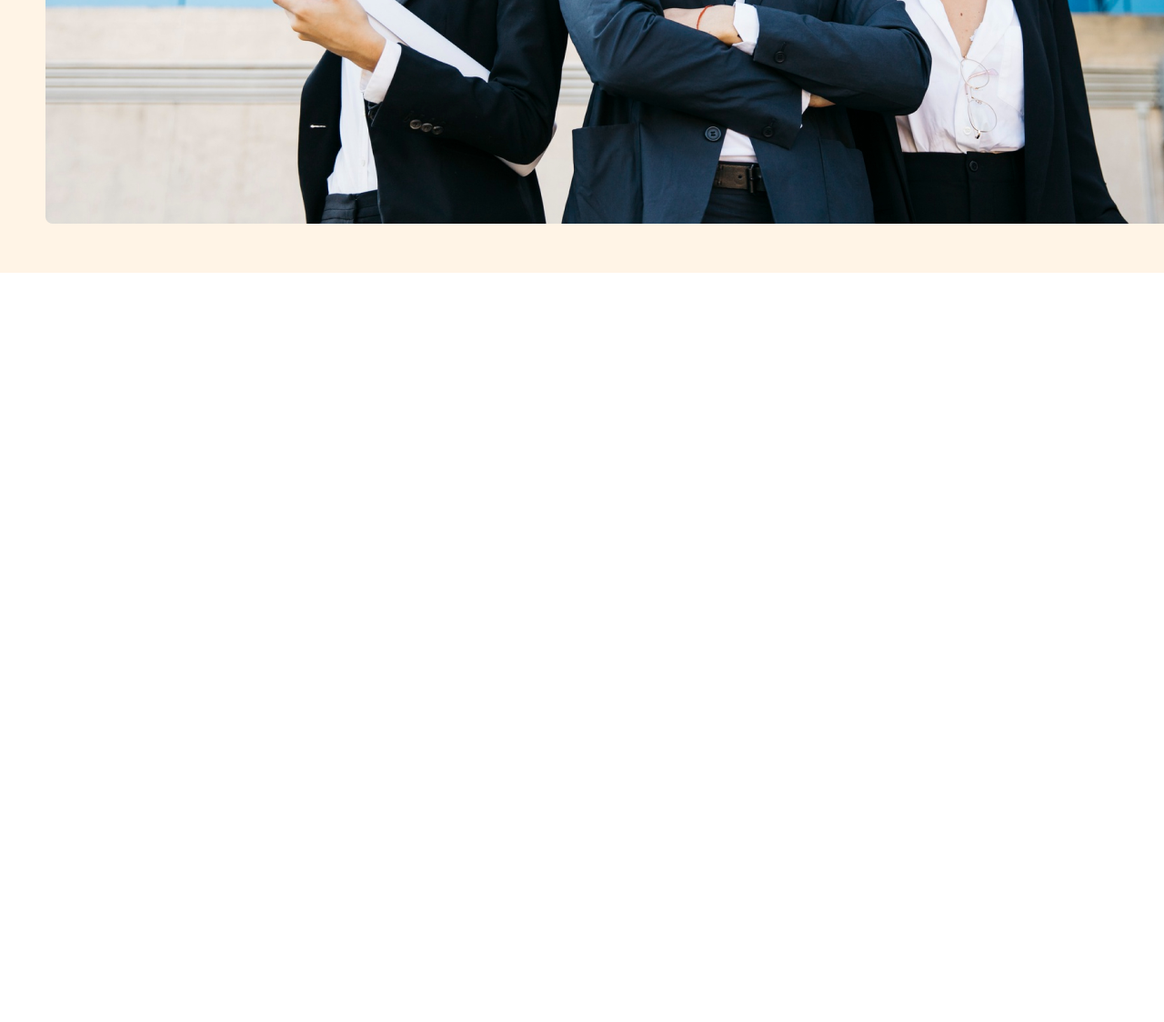
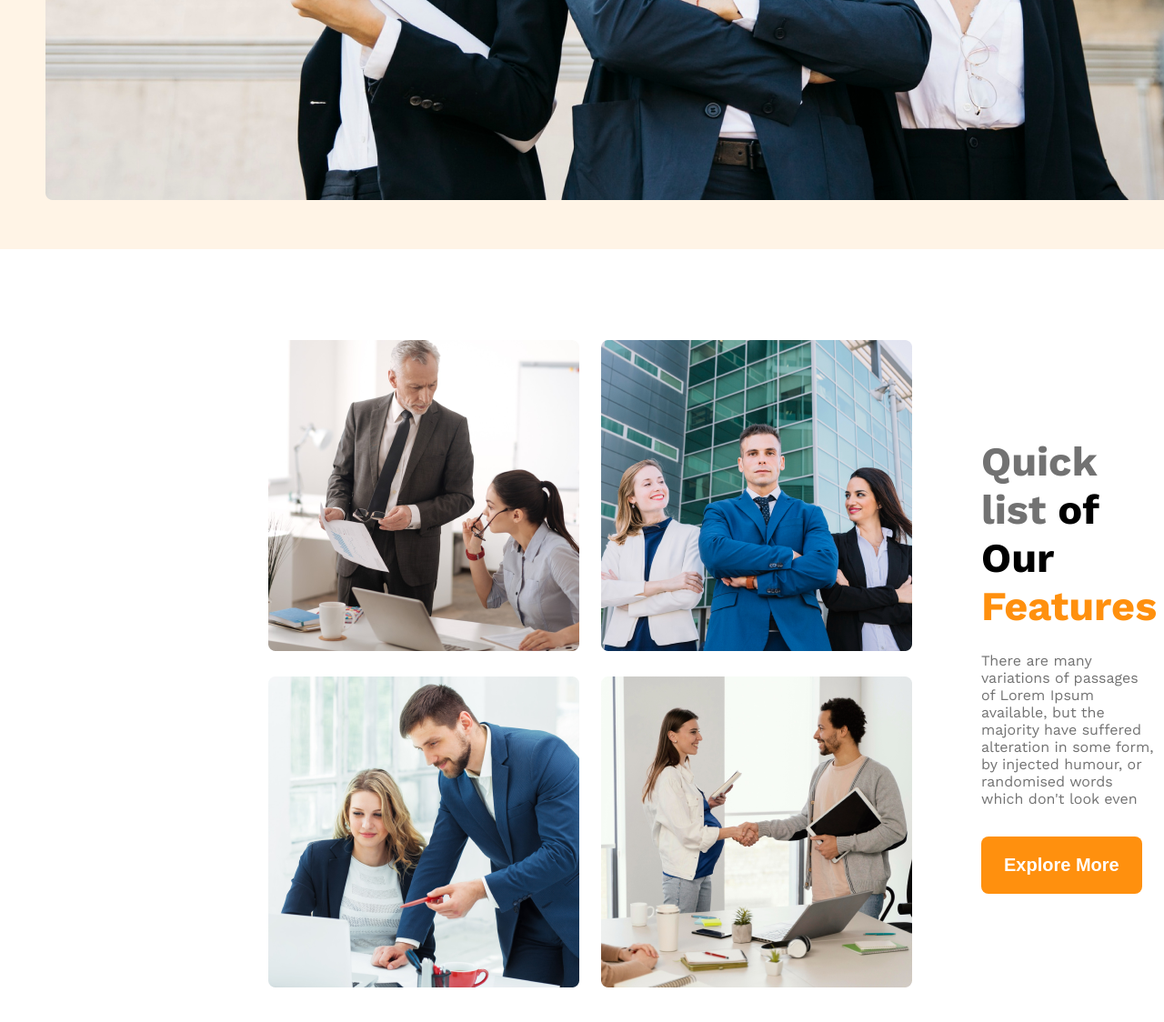
Before and after one commit to NushratNowrin/Assignment-2, a plain HTML site: page index.html in a window 1280 px wide. Shown: the part 1472-2596 px from the top of the page at 91% size. Before the commit the page ends 1772 px from the top, so only its background shows below. Drawn offline with nearby package versions, Linux system fonts and the light colour scheme.

Commit message:
setion 1 done

```diff
--- a/index.html
+++ b/index.html
@@ -11,7 +11,7 @@
 <body>
     <header>
         <nav class="nav flex">
-            <h2 class="heading dark-1">G3 Architects</h2>
+            <h2 class="common-heading dark-1">G3 Architects</h2>
             <div>
                 <ul class="menu-list flex">
                     <li><a class="dark-2" href="">Home</a></li>
@@ -33,5 +33,27 @@
             <img src="images/banner.png" alt="Banner Image">
         </section>
     </header>
+    <main>
+        <section class="quick-list flex">
+            <div class="quick-list-image-box">
+                <div class="list-img"><img src="images/team1.png" alt="Team images"></div>
+                <div class="list-img"><img src="images/team2.png" alt="Team images"></div>
+                <div class="list-img"><img src="images/team3.png" alt="Team images"></div>
+                <div class="list-img"><img src="images/team4.png" alt="Team images"></div>
+            </div>
+            <div class="quick-list-description">
+                <h2 class="common-heading ">
+                    <span class="dark-3">Quick list </span>
+                    of Our
+                    <span class="orrange">Features</span>
+                </h2>
+                <p class="quick-list-para dark-3">
+                    There are many variations of passages of Lorem Ipsum available, but the majority have suffered alteration in some form, by injected humour, or randomised words which don't look even
+                </p>
+                <button class="explore-button"><a href="">Explore More</a></button>
+
+            </div>
+        </section>
+    </main>
 </body>
 </html>
--- a/style.css
+++ b/style.css
@@ -36,6 +36,11 @@ body{
     text-decoration: none;
     color: #fff;
 }
+.common-heading{
+    font-weight: 700;
+    font-size: 45px;
+    line-height: 53px;
+}
 
 /* Header */
 /* Nav */
@@ -47,11 +52,7 @@ header{
     justify-content: space-between;
     align-items: center;
 }
-.heading{
-    font-weight: 700;
-    font-size: 45px;
-    line-height: 53px;
-}
+
 nav div ul{
     list-style: none;
 }
@@ -68,7 +69,7 @@ nav div ul li{
 /* banner */
 
 .banner-description{
-    padding: 0 529px;
+    padding: 0 525px;
     text-align: center;
 }
 .banner-heading{
@@ -89,22 +90,41 @@ nav div ul li{
     width: 100%;
 }
 
+/* Quick list section */
+.quick-list{
+    align-items: center;
+    padding: 100px 295px;
+    flex: 1;
+    gap: 76px;
+}
+.quick-list-image-box{
+    display: grid;
+    grid-template-columns: repeat(2,1fr);
+    gap: 24px;
+}
+.quick-list-para{
+    margin-top: 24px;
+    margin-bottom: 32px;
+}
+
 /* Responsive for Phone */
 
 @media only screen and (max-width: 576px),(min-width: 576px) and (max-width: 768px) {
+    /* header */
     header{
         width: 100vw;
     }
     .nav,nav div ul{
         padding: 20px;
         flex-direction: column;
-        text-align: center;
+        align-items: center;
     }
     .heading{
         font-size: 30px;
         line-height: 53px;
         padding-top: 30px;
     }
+    /* banner */
     .banner-description{
         padding: 0 30px;
     }
@@ -125,6 +145,20 @@ nav div ul li{
         padding: 10px 13px;
         font-size: 16px;
     }
+
+    /* Quick list */
+    .quick-list{
+        padding: 30px;
+        flex-direction: column;
+        gap: 15px;
+    }
+    .quick-list-image-box{
+        grid-template-columns: repeat(1,1fr);
+        gap: 15px;
+    }
+    .quick-list-description{
+        text-align: center;
+    }
 }
 
 /* Responsive for Rotate Phone */
```
